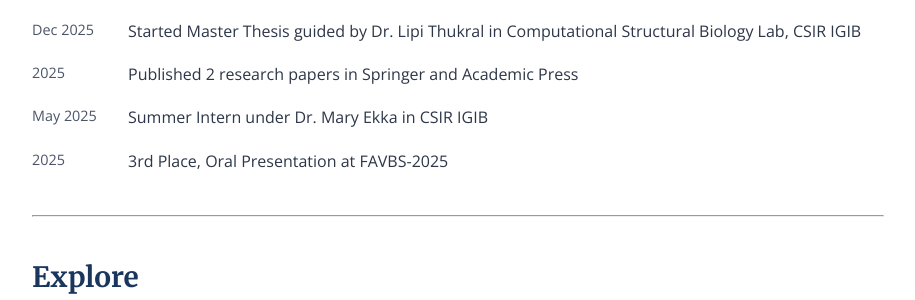
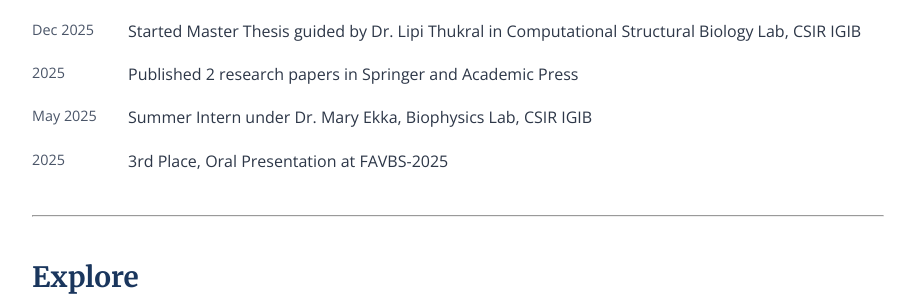
Before and after one commit to basicallynabbo/basicallynabbo.github.io, a Jekyll site: the page built from index.md, in a window 1280 px wide and 900 px high. Shown: the part 381-681 px from the top of the window, without its empty margins (182-1097 px from the left). Built offline with Jekyll 4.4.1, drawn with Linux system fonts in a browser that asks for light colours.

Commit message:
Update internship description for specificity

```diff
--- a/index.md
+++ b/index.md
@@ -34,7 +34,7 @@ show_title: false
   </div>
   <div class="news-item">
     <span class="news-date">May 2025</span>
-    <span>Summer Intern under Dr. Mary Ekka in CSIR IGIB</span>
+    <span>Summer Intern under Dr. Mary Ekka, Biophysics Lab, CSIR IGIB</span>
   </div>
   <div class="news-item">
     <span class="news-date">2025</span>
```
